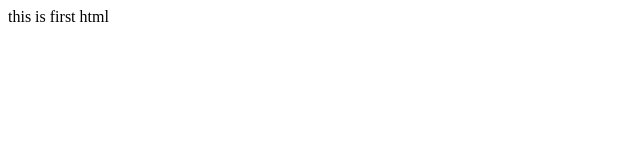
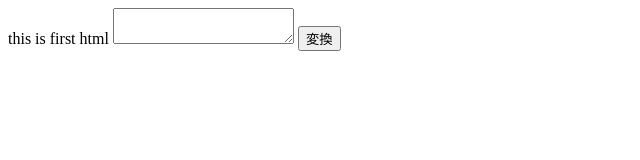
Before and after one commit to CataArt/Umni, a website: page index.html in a window 1280 px wide. Shown: the whole page, without its empty margins (0-640 px from the left). Drawn offline with Linux system fonts and the light colour scheme.

Commit message:
変換するTSを追加したつもり

```diff
--- a/index.html
+++ b/index.html
@@ -1,3 +1,6 @@
 this is first html
 
 <script src="./index.js"></script>
+
+<textarea id="editor" name="editor"></textarea>
+<input type="button" value="変換" onclick="submit()">
--- a/index.js
+++ b/index.js
@@ -1,2 +1,8 @@
 "use strict";
 alert("1");
+function submit() {
+    const editor = document.getElementById('editor');
+    if (editor) {
+        editor.value = editor.value.replace(/あ/g, 'い');
+    }
+}
```
Also changed, not shown: index.ts (added, +8 -0 lines).
